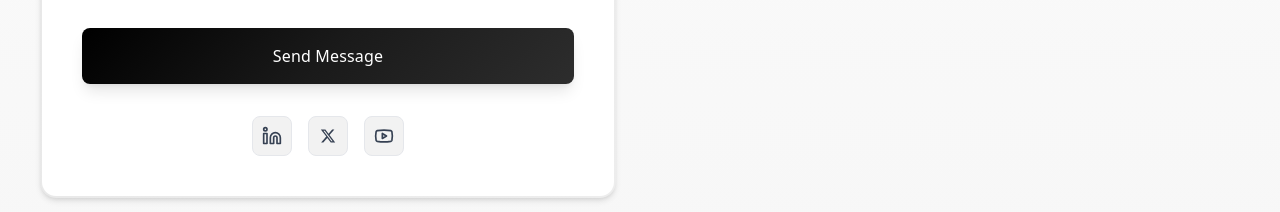
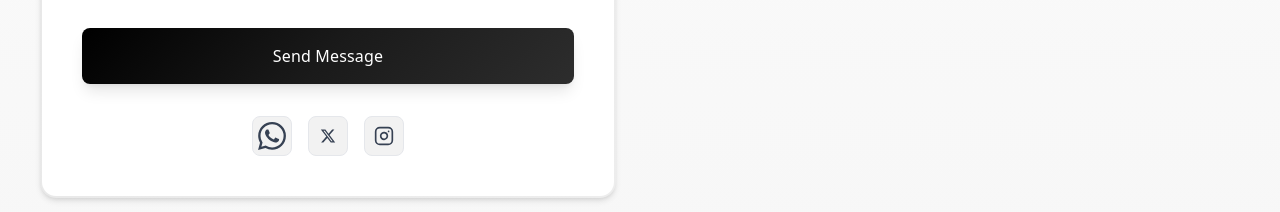
Before and after one commit to khaledabosaeed/DarkCore, a Next.js app: page /en in a window 1280 px wide. Shown: the part 10915-11127 px from the top of the page. Built offline with nearby package versions, Linux system fonts and the light colour scheme.

Commit message:
the links in the Form

```diff
--- a/src/components/sections/contact-section/ContactSection.tsx
+++ b/src/components/sections/contact-section/ContactSection.tsx
@@ -3,7 +3,7 @@
 import { useState, useEffect } from "react"
 import { motion } from "framer-motion"
 import { contactContent } from "./content"
-import { MapPin, Phone, Mail, Linkedin, Youtube } from "lucide-react"
+import { MapPin, Phone, Mail, Linkedin, Youtube, Instagram } from "lucide-react"
 
 export function ContactSection() {
     const [language, setLanguage] = useState<"en" | "ar">("ar")
@@ -340,7 +340,15 @@
                                 </motion.button>
                             </form>
 
-                            {/* Social Media Icons */}
+
+               {/* Social Media Icons
+
+
+
+
+
+
+               */}
                             <motion.div
                                 className="mt-8 flex items-center justify-center gap-4"
                                 initial={{ opacity: 0, y: 10 }}
@@ -348,21 +356,26 @@
                                 transition={{ duration: 0.6, delay: 0.3 }}
                                 viewport={{ once: true }}
                             >
-                                {/* LinkedIn */}
+                                {/* whatsapp */}
                                 <motion.a
-                                    href="#"
+                            href="https://wa.me/966558181410"
                                     target="_blank"
                                     rel="noopener noreferrer"
                                     className="w-10 h-10 rounded-lg bg-black/5 hover:bg-[#000000]/10 border border-gray-200 hover:border-[#000000]/30 flex items-center justify-center transition-all duration-300"
                                     whileHover={{ scale: 1.1, y: -3 }}
                                     whileTap={{ scale: 0.95 }}
                                 >
-                                    <Linkedin className="w-5 h-5 text-gray-700 hover:text-[#000000]" />
-                                </motion.a>
+<svg
+                                className="w-6 h-6 sm:w-7 sm:h-7 text-gray-700 hover:text-black"
+                                viewBox="0 0 24 24"
+                                fill="currentColor"
+                            >
+                                <path d="M17.472 14.382c-.297-.149-1.758-.867-2.03-.967-.273-.099-.471-.148-.67.15-.197.297-.767.966-.94 1.164-.173.199-.347.223-.644.075-.297-.15-1.255-.463-2.39-1.475-.883-.788-1.48-1.761-1.653-2.059-.173-.297-.018-.458.13-.606.134-.133.298-.347.446-.52.149-.174.198-.298.298-.497.099-.198.05-.371-.025-.52-.075-.149-.669-1.612-.916-2.207-.242-.579-.487-.5-.669-.51-.173-.008-.371-.01-.57-.01-.198 0-.52.074-.792.372-.272.297-1.04 1.016-1.04 2.479 0 1.462 1.065 2.875 1.213 3.074.149.198 2.096 3.2 5.077 4.487.709.306 1.262.489 1.694.625.712.227 1.36.195 1.871.118.571-.085 1.758-.719 2.006-1.413.248-.694.248-1.289.173-1.413-.074-.124-.272-.198-.57-.347m-5.421 7.403h-.004a9.87 9.87 0 01-5.031-1.378l-.361-.214-3.741.982.998-3.648-.235-.374a9.86 9.86 0 01-1.51-5.26c.001-5.45 4.436-9.884 9.888-9.884 2.64 0 5.122 1.03 6.988 2.898a9.825 9.825 0 012.893 6.994c-.003 5.45-4.437 9.884-9.885 9.884m8.413-18.297A11.815 11.815 0 0012.05 0C5.495 0 .16 5.335.157 11.892c0 2.096.547 4.142 1.588 5.945L.057 24l6.305-1.654a11.882 11.882 0 005.683 1.448h.005c6.554 0 11.89-5.335 11.893-11.893a11.821 11.821 0 00-3.48-8.413Z"/>
+                            </svg>                                </motion.a>
 
                                 {/* Twitter/X */}
                                 <motion.a
-                                    href="#"
+                            href="https://x.com/darkcoreinv?t=6p14zPsshCyTTkK17_CUDA&s=09"
                                     target="_blank"
                                     rel="noopener noreferrer"
                                     className="w-10 h-10 rounded-lg bg-black/5 hover:bg-[#000000]/10 border border-gray-200 hover:border-[#000000]/30 flex items-center justify-center transition-all duration-300"
@@ -378,16 +391,16 @@
                                     </svg>
                                 </motion.a>
 
-                                {/* YouTube */}
+                                {/* Instgram */}
                                 <motion.a
-                                    href="#"
+                            href="https://www.instagram.com/darkcoreinv?igsh=MWZ5c2dvMHRreGtiNA=="
                                     target="_blank"
                                     rel="noopener noreferrer"
                                     className="w-10 h-10 rounded-lg bg-black/5 hover:bg-[#000000]/10 border border-gray-200 hover:border-[#000000]/30 flex items-center justify-center transition-all duration-300"
                                     whileHover={{ scale: 1.1, y: -3 }}
                                     whileTap={{ scale: 0.95 }}
                                 >
-                                    <Youtube className="w-5 h-5 text-gray-700 hover:text-[#000000]" />
+                                    <Instagram className="w-5 h-5 text-gray-700 hover:text-[#000000]" />
                                 </motion.a>
                             </motion.div>
                         </div>
```
